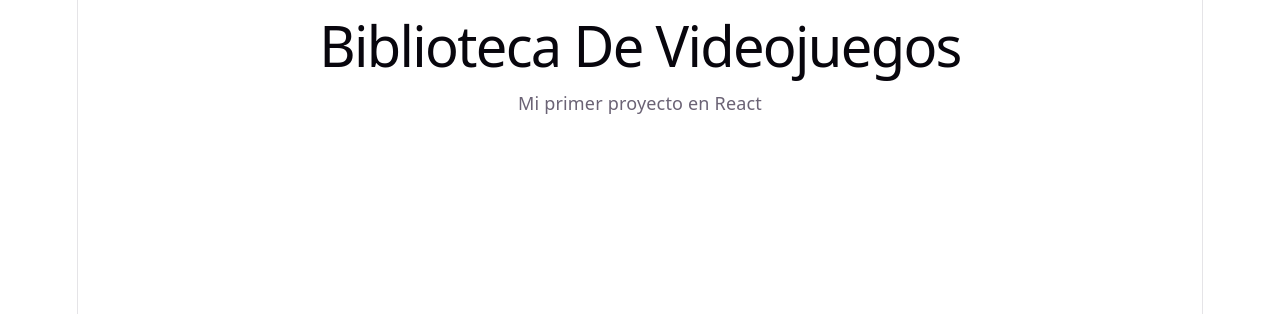
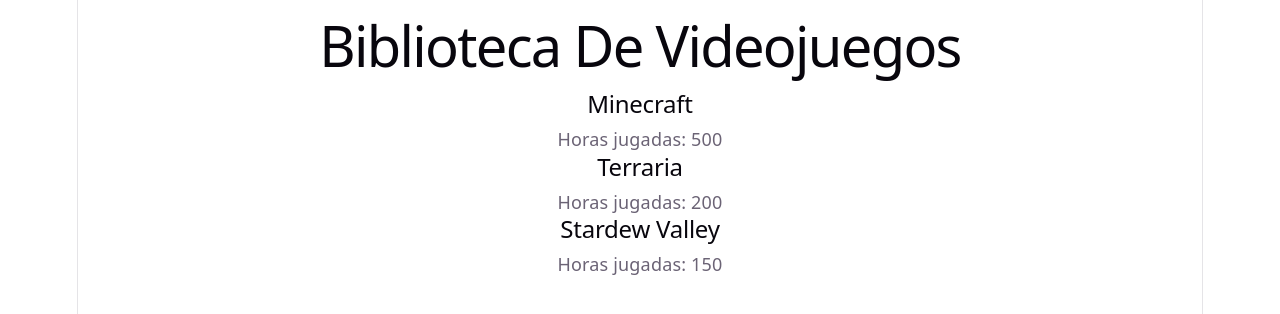
Before and after one commit to AlejandraAgudelo2912/react, a React (Vite) app in the folder react-videojuegos/: page / in a window 1280 px wide. Shown: the top 314 px of the page. Built offline with nearby package versions, Linux system fonts and the light colour scheme.

Commit message:
Creacion y utilizacion del primer componente

```diff
--- a/react-videojuegos/src/App.jsx
+++ b/react-videojuegos/src/App.jsx
@@ -1,10 +1,30 @@
 import "./App.css";
+import Videojuego from "./components/Videojuego";
 
 function App (){
+      const videojuegos = [
+        {
+            nombre: "Minecraft",
+            horas: 500
+        },
+        {
+            nombre: "Terraria",
+            horas: 200
+        },
+        {
+            nombre: "Stardew Valley",
+            horas: 150
+        }
+    ];
   return (
     <div>
       <h1>Biblioteca De Videojuegos</h1>
-      <p>Mi primer proyecto en React</p>
+      {videojuegos.map(videojuego => (
+        <Videojuego
+          nombre={videojuego.nombre}
+          horas={videojuego.horas}
+        />
+      ))}
     </div>
 
   )
--- /dev/null
+++ b/react-videojuegos/src/components/Videojuego.jsx
@@ -0,0 +1,9 @@
+function Videojuego({nombre, horas}){
+    return (
+        <div>
+            <h2>{nombre}</h2>
+            <p>Horas jugadas: {horas}</p>
+        </div>
+    )
+}
+export default Videojuego;
```
